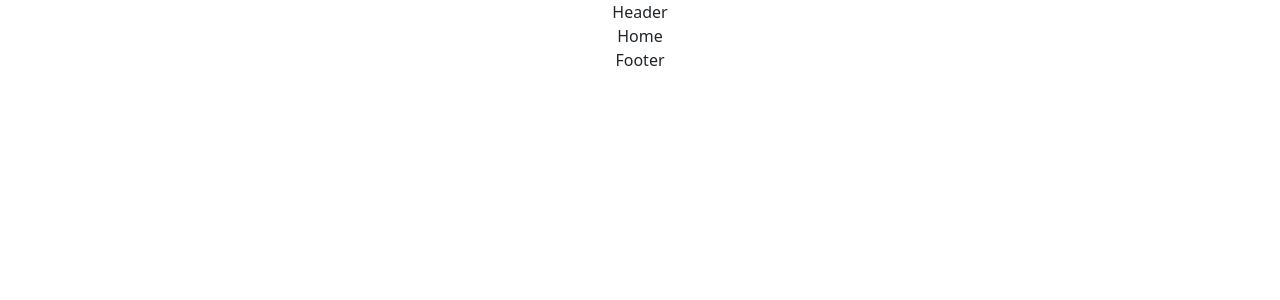
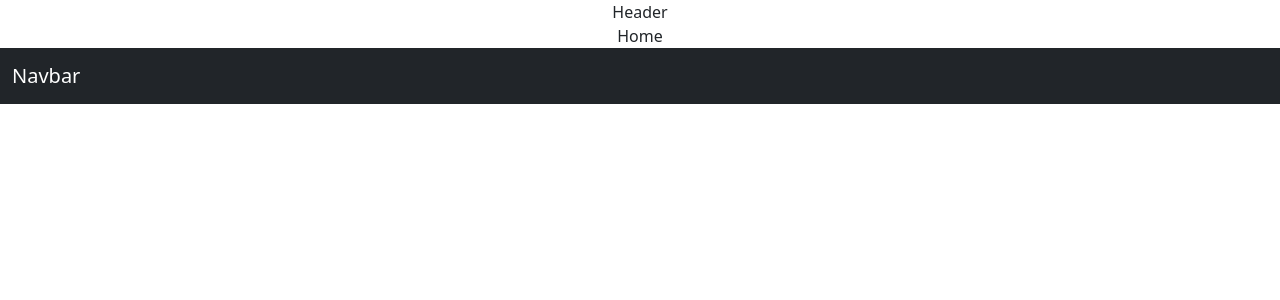
Before and after one commit to Kavindya-Dilshani/one-stop-frontend, a React (Create React App) app: page /home in a window 1280 px wide. Shown: the top 300 px of the page. Built offline with nearby package versions, Linux system fonts and the light colour scheme.

Commit message:
Changes for footer

```diff
--- a/src/core/footer/Footer.tsx
+++ b/src/core/footer/Footer.tsx
@@ -2,6 +2,10 @@
 
 export const Footer = () => {
     return (
-        <div>Footer</div>
+        <nav className="navbar navbar-dark bg-dark">
+            <div className="container-fluid">
+                <a className="navbar-brand" href="#">Navbar</a>
+            </div>
+        </nav>
     )
 }
```
